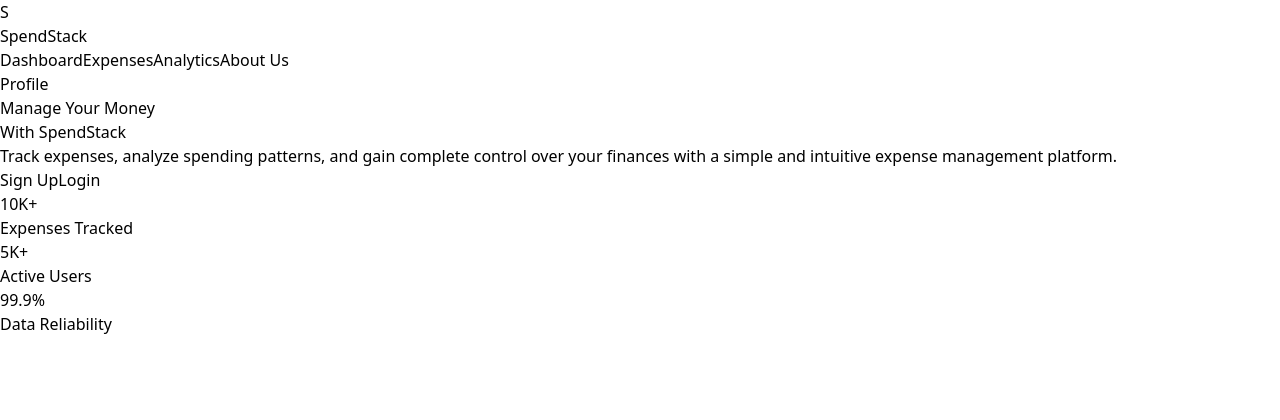
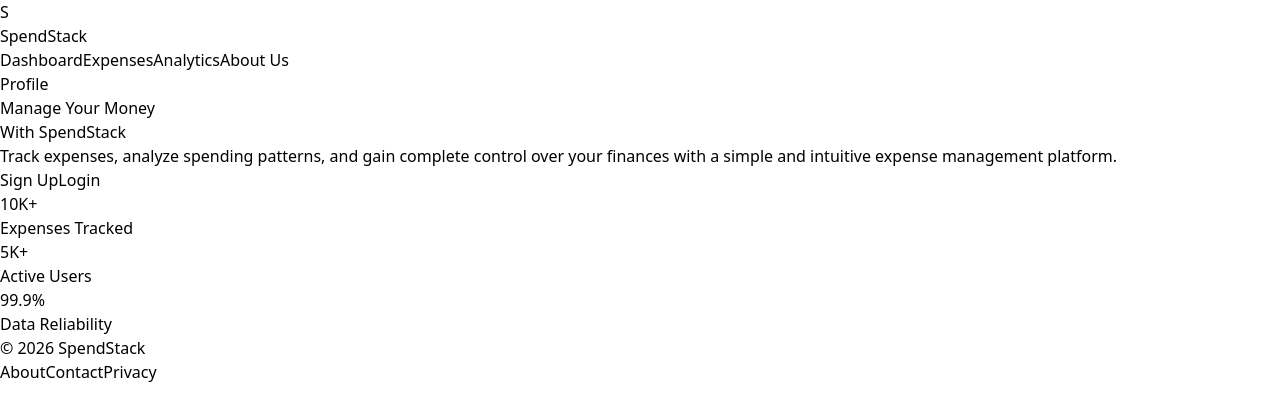
Before and after one commit to Srijit-Shirsat/Spend-Stack, a React app in the folder Frontend/: page / in a window 1280 px wide. Shown: the top 420 px of the page. Built offline with nearby package versions, Linux system fonts and the light colour scheme; the HTML template or start-up script is replaced by a standard one.

Commit message:
Added footer UI to SpendStack

```diff
--- a/Frontend/src/App.jsx
+++ b/Frontend/src/App.jsx
@@ -1,11 +1,19 @@
 import Navbar from './components/Navbar'
 import Hero from './components/Hero'
+import Footer from './components/Footer'
 
 function App() {
   return (
     <>
-    <Navbar/>
-    <Hero/>
+    <div className="h-screen flex flex-col">
+      <Navbar />
+
+      <main className="flex-1">
+        <Hero />
+      </main>
+
+      <Footer />
+    </div>
     </>
   )
 }
--- /dev/null
+++ b/Frontend/src/components/Footer.jsx
@@ -0,0 +1,27 @@
+export default function Footer() {
+  return (
+    <footer className="bg-gradient-to-r from-zinc-900 via-neutral-800 to-zinc-700 border-t border-zinc-700 py-3">
+      <div className="flex flex-col md:flex-row justify-between items-center px-8 text-sm">
+
+        <p className="text-zinc-400">
+          © 2026 SpendStack
+        </p>
+
+        <div className="flex gap-6 mt-2 md:mt-0">
+          <a href="#" className="text-zinc-400 hover:text-white transition">
+            About
+          </a>
+
+          <a href="#" className="text-zinc-400 hover:text-white transition">
+            Contact
+          </a>
+
+          <a href="#" className="text-zinc-400 hover:text-white transition">
+            Privacy
+          </a>
+        </div>
+
+      </div>
+    </footer>
+  );
+}
--- a/Frontend/src/components/Hero.jsx
+++ b/Frontend/src/components/Hero.jsx
@@ -1,10 +1,9 @@
 function Hero() {
   return (
-    <section className="min-h-[90vh] bg-gradient-to-br from-zinc-900 via-neutral-800 to-zinc-700 flex items-center justify-center px-6">
+    <section className="h-full bg-gradient-to-br from-zinc-900 via-neutral-800 to-zinc-700 flex items-center justify-center px-6">
 
       <div className="text-center max-w-4xl relative">
 
-        {/* Glow Effect */}
         <div className="absolute inset-0 blur-3xl bg-zinc-500/10 rounded-full"></div>
 
         <div className="relative z-10">
@@ -34,8 +33,6 @@ function Hero() {
 
           </div>
 
-          {/* Stats Section */}
-
           <div className="mt-16 flex justify-center gap-12 flex-wrap">
 
             <div>
```
